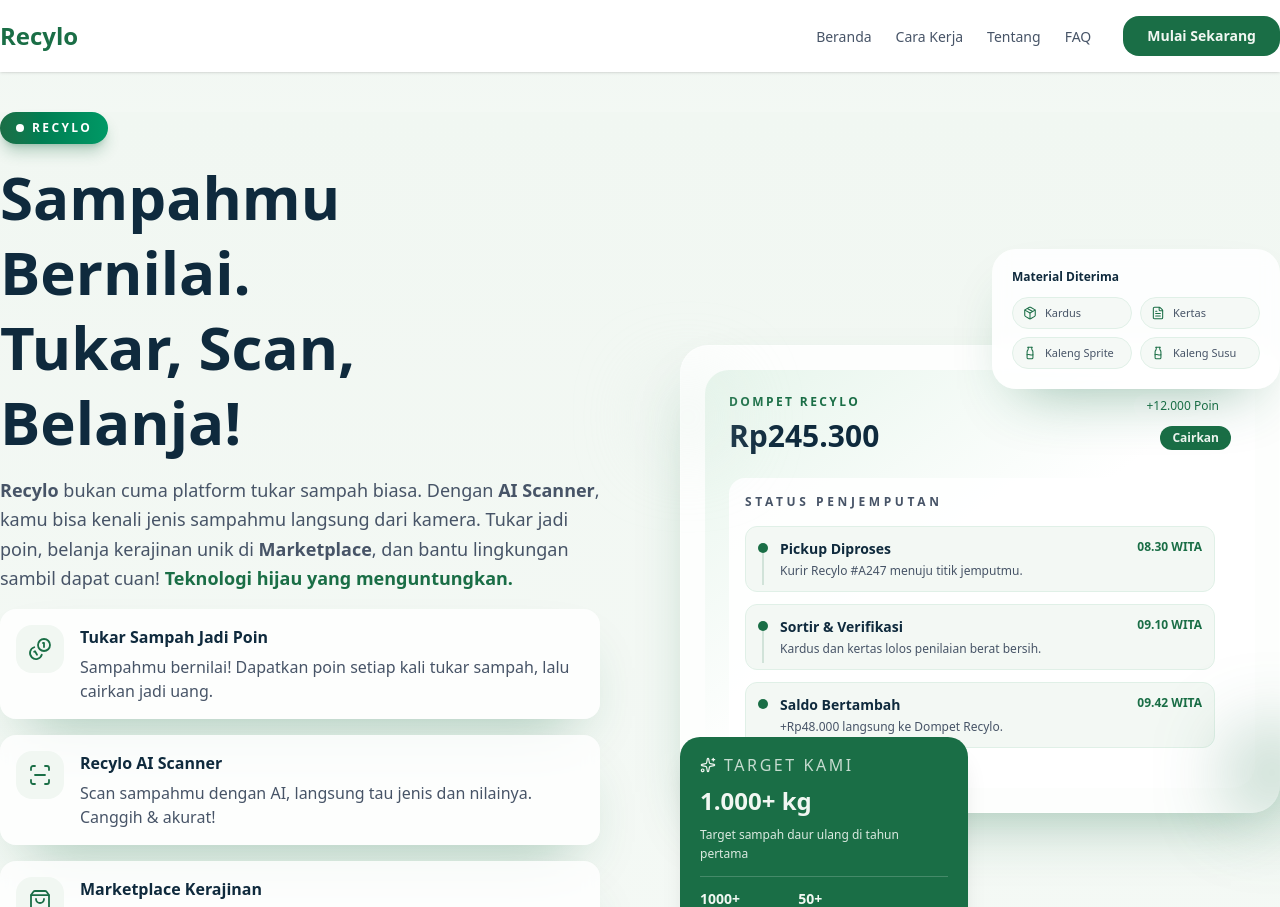
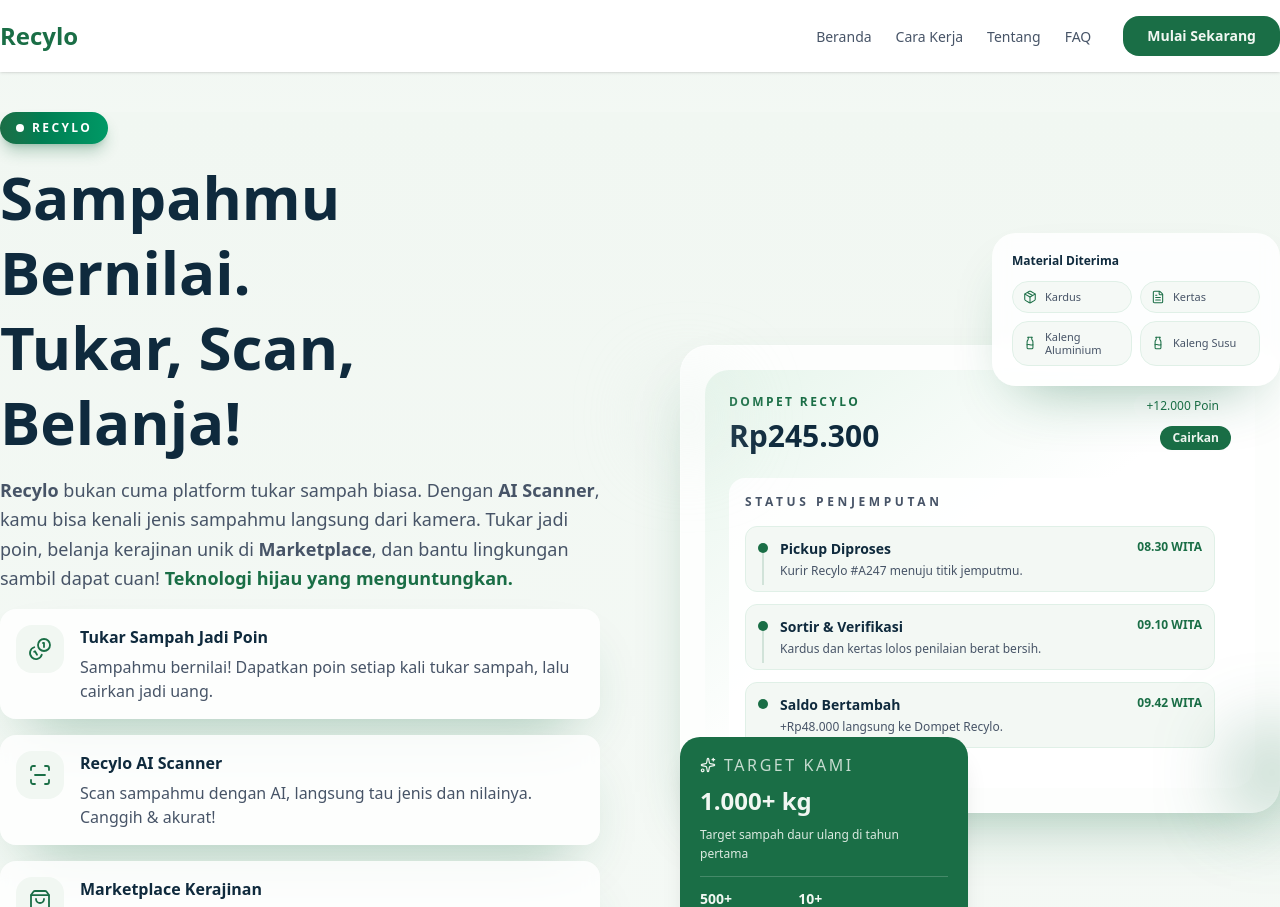
Before and after one commit to Recylo/recylo-landing-page, a Next.js app: page / in a window 1280 px wide. Shown: the top 907 px of the page. Built offline with nearby package versions, Linux system fonts and the light colour scheme.

Commit message:
style(landing-page): tidy up landing pages

```diff
--- a/src/components/FAQSection.tsx
+++ b/src/components/FAQSection.tsx
@@ -6,7 +6,7 @@
     <section
       id="faq"
       aria-labelledby="faq-heading"
-      className="section-padding-x scroll-mt-28 py-16 sm:scroll-mt-32 sm:py-20 lg:scroll-mt-40"
+      className="section-padding-x scroll-mt-28 py-16 sm:scroll-mt-32 sm:py-20 md:py-0 lg:scroll-mt-40"
     >
       <div className="section-container flex flex-col items-center gap-10 sm:gap-12">
         <FAQHeader />
--- a/src/components/hero-section/HeroIllustration.tsx
+++ b/src/components/hero-section/HeroIllustration.tsx
@@ -106,7 +106,7 @@
         </div>
 
         {/* Material Diterima - Desktop Version (Floating) */}
-        <div className="absolute -top-20 right-0 hidden w-48 rounded-3xl bg-white/85 p-4 shadow-brand-soft backdrop-blur sm:block sm:-top-24 sm:w-56 lg:w-72 lg:p-5">
+        <div className="absolute -top-20 right-0 hidden w-48 rounded-3xl bg-white/85 p-4 shadow-brand-soft backdrop-blur sm:block sm:-top-28 sm:w-56 lg:w-72 lg:p-5">
           <div className="mb-2.5 flex items-center gap-2 sm:mb-3">
             <p className="text-[10px] font-semibold text-brand-secondary sm:text-xs">
               Material Diterima
--- a/src/data/heroData.ts
+++ b/src/data/heroData.ts
@@ -72,7 +72,7 @@
 export const HERO_MATERIALS = [
   { name: "Kardus", icon: "package" },
   { name: "Kertas", icon: "file-text" },
-  { name: "Kaleng Sprite", icon: "can" },
+  { name: "Kaleng Aluminium", icon: "can" },
   { name: "Kaleng Susu", icon: "milk" },
 ] as const;
 
@@ -88,8 +88,8 @@
   metric: "1.000+ kg",
   detail: "Target sampah daur ulang di tahun pertama",
   stats: [
-    { value: "1000+", label: "Early Adopters" },
-    { value: "50+", label: "Mitra Komunitas" },
+    { value: "500+", label: "Early Adopters" },
+    { value: "10+", label: "Mitra Komunitas" },
   ],
 } as const;
 
```
